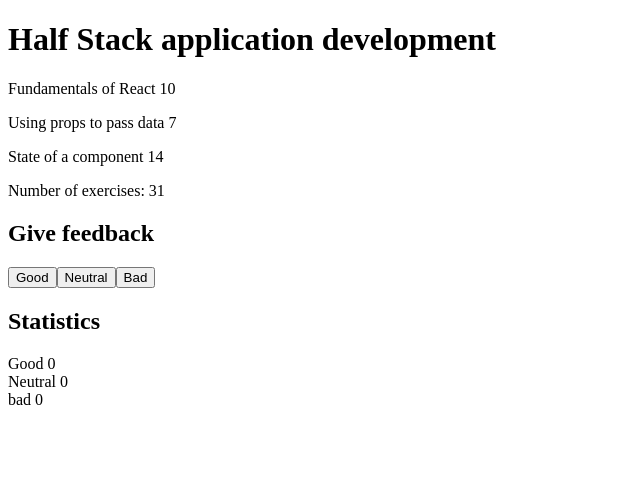
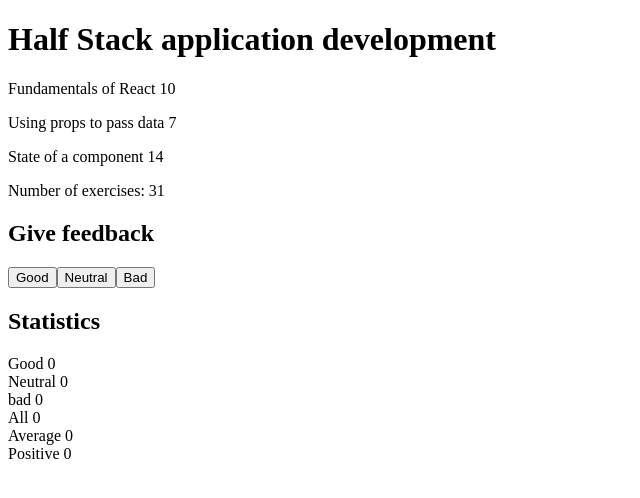
Before and after one commit to Rose1/part-1, a React (Vite) app: page / in a window 1280 px wide. Shown: the top 498 px of the page, without its empty margins (0-640 px from the left). Built offline with nearby package versions, Linux system fonts and the light colour scheme.

Commit message:
Unicafe exercise 1.7

```diff
--- a/src/unicafe/unicafe.jsx
+++ b/src/unicafe/unicafe.jsx
@@ -6,19 +6,38 @@
     const [good, setGood] = useState(0)
     const [neutral, setNeutral] = useState(0)
     const [bad, setBad] = useState(0)
+    const [total, setTotal] = useState(0)
+    const [punctuation, setPunctuation] = useState(0)
+    const [average, setAverage] = useState(0)
+    const [percentage, setPercentage] = useState(0)
 
     const handleGoodClick = () => {
       const updatedGood = good + 1
       setGood(updatedGood)
+      const updatedTotal = updatedGood + neutral+bad
+      setTotal(updatedTotal)
+      setPercentage((updatedGood/updatedTotal)*100)
+      const updatedPunctuation = punctuation + 1
+      setPunctuation(updatedPunctuation)
+      setAverage(updatedPunctuation/updatedTotal)
     }
     const handleBadClick = () => {
       const updatedBad = bad + 1
+      const updatedPunctuation = punctuation - 1
       setBad(updatedBad)
+      const updatedTotal = updatedBad + good + neutral
+      setTotal(updatedTotal)
+      setPercentage((good/updatedTotal)*100)
+      setPunctuation(updatedPunctuation)
+      setAverage(updatedPunctuation/updatedTotal)
     }
 
     const handleNeutralClick = () => {
       const updatedNeutral = neutral + 1
       setNeutral(updatedNeutral)
+      const updatedTotal = updatedNeutral + good + bad
+      setTotal(updatedTotal)
+      setPercentage((good/total)*100)
     }
 
     const Statistics = (props) => {
@@ -44,6 +63,9 @@
             <Statistics text='Good' total={good}/>
             <Statistics text='Neutral' total={neutral}/>
             <Statistics text='bad' total={bad}/>
+            <Statistics text='All' total={total}/>
+            <Statistics text='Average' total={average}/>
+            <Statistics text='Positive' total={percentage}/>
         </div>
     )
 }
```
